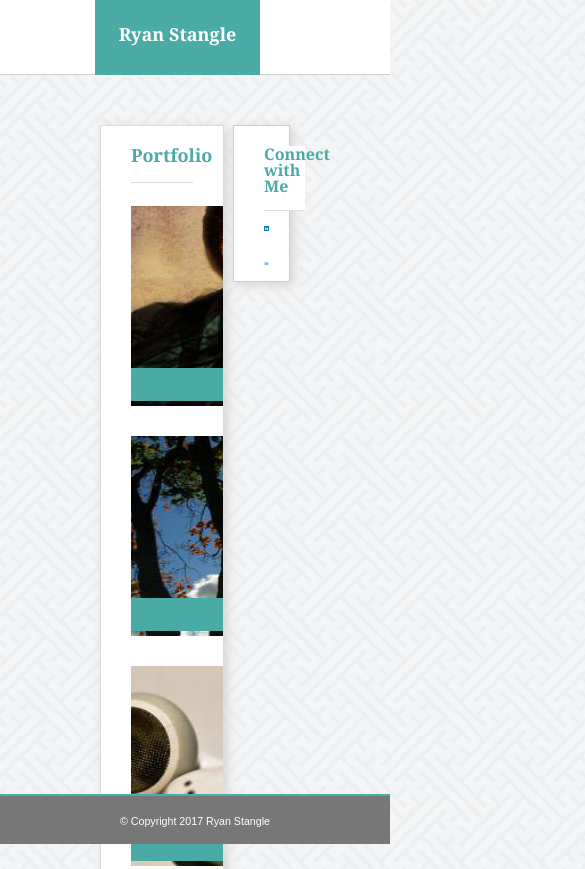
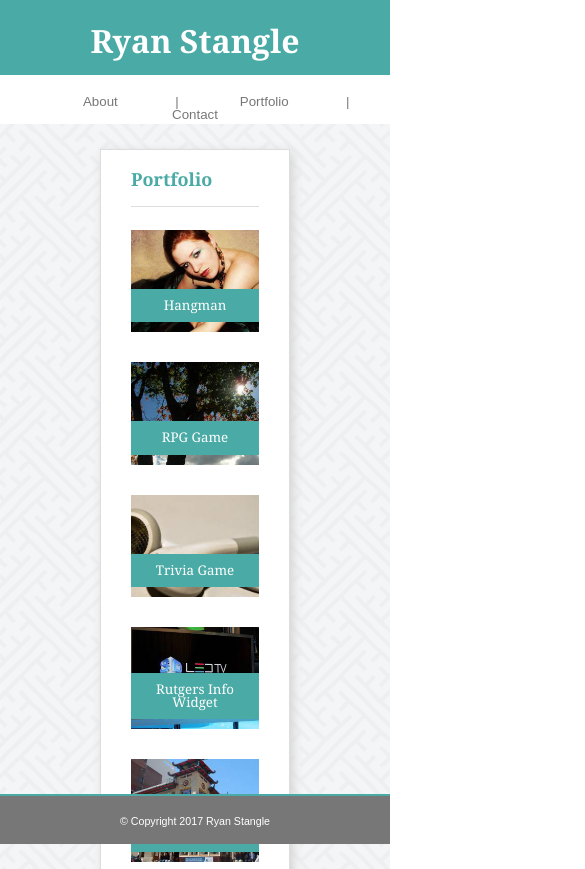
Before and after one commit to rstangle/Responsive-Portfolio, a plain HTML site: page portfolio.html in a window 390 px wide. Shown: the top 869 px of the page, 585 px wide, since content can reach past the window. Drawn offline with Linux system fonts and the light colour scheme.

Commit message:
Responsive Solutions

```diff
--- a/assets/css/style.css
+++ b/assets/css/style.css
@@ -68,7 +68,8 @@ section {
 	position: relative;
 	padding-left: 30px;
 	padding-top: 50px;
-	margin: 50px auto 0px auto;
+	padding-bottom: 50px;
+	margin: 50px auto 100px auto;
 	background: #ffffff;
 	width: 650px;
 	min-height: 400px;
@@ -159,7 +160,6 @@ h4 {
 	text-align: left;
 	font-weight: bold;
 	border-bottom: solid #dddddd 1px;
-	width: 75%;
 }
 
 .profile-pic {
@@ -167,7 +167,6 @@ h4 {
 	width: 200px;
 	height: 200px;
 	margin: 20px 20px 10px 0px;
-
 }
 
 /*vertical centering
@@ -229,13 +228,21 @@ input[type=submit] {
  	height: 550px;
  }
 
-.portfolio-section {
+/*.portfolio-section {
  	min-height: 800px;
  	height: auto;
  	margin-bottom: -30px;
  }
+*/
+.thumbnail-container {
+	position: relative;
+	float: left;
+	width: 285px;
+	height: 200px;
+	margin: 15px 20px 15px 0px;
+}
 
- .thumbnails {
+.thumbnails {
  	position: relative;
  	float: left;
 	width: 285px;
@@ -265,10 +272,16 @@ input[type=submit] {
 }
 
 img {
-	max-width: 100%
-	max-height: 100%;
+	width: 100%
+	height: auto;
 }
 
+/*.responsive {
+	padding: 0 6px;
+    float: left;
+    width: 49.99999%;
+}
+*/
 /* unvisited link */
 a:link {
     color: #777777;
@@ -292,9 +305,9 @@ a:active {
 @media screen and (max-width: 980px) {
 
 	.wrapper {
-	width: 960px;
+/*	width: 960px;
 	height: 75px;
-	margin: 0 auto 0 auto;
+	margin: 0 auto 0 auto;*/
 	padding-left: 95px;
 	padding-right: 40px;
 	}
@@ -302,83 +315,266 @@ a:active {
 	header {
 /*	float: left;*/
 	width: 20%;
-	padding-top: 25px;
-	padding-bottom: 15px;
+	/*padding-top: 25px;
+	padding-bottom: 15px;*/
 	margin: 0px auto 0px auto;
- 	background: #4aaaa5;
+ 	/*background: #4aaaa5;*/
  	height: 100%;
- 	color: white;
+ 	/*color: white;
  	font-weight: bold;
-	font-family: Georgia, Times, 'Times New Roman', serif;
+	font-family: Georgia, Times, 'Times New Roman', serif;*/
  	}
 
 	nav {
-	float: right;
-	padding-top: 25px;
-	padding-bottom: 15px;
 	margin: 0px auto 0px auto;
-	width: 35%;
 	height: 100%;
-	font-family: Arial, "Helvetica Neue", Helvetica, sans-serif;
-	font-size: 10pt;
+/*	background: red;*/
 	}
 
 	.container {
 	width: 100%;
-	height: 100%;
-	margin: 0 auto 0 auto;
 	padding-left: 100px;
 	padding-right: 100px;
+	margin: 0px auto;
 	}
 
 	section {
-	float: left;
-	position: relative;
-	padding-left: 30px;
-/*	padding-top: 50px;*/
 	margin: 50px auto 100px auto;
-	background: #ffffff;
 	width: 65%;
-/*	min-height: 400px;
-*/	overflow: hidden;
-	border: solid 1px #dddddd;
-	box-shadow: 3px 3px 10px lightgray;
+	padding-right: 30px;
 	}
 
 	.profile-pic {
 	width: 100%;
 	height: 100%;
-/*	margin: 20px 20px 10px 0px;*/
 	padding: 0px 30px 20px 0px;
 	}
 
 	aside {
-	float: right;
-	position: relative;
 	padding: 50px 5px 0px 25px;
 	margin: 50px auto;
-	background: #ffffff;
 	width: 30%;
 	height: auto;
-	border: solid 1px #cccccc;
-	box-shadow: 3px 3px 10px lightgray;
 	}
 
 	.connect-icons {
-	float: left;
-	display: inline;
 	width: 20%;
 	height: 20%;
-	margin: 15px 5px;
 	}
 
+	.thumbnail-container {
+	width: 100%;
+	height: 100%;
+	margin: 15px 20px 15px 0px;
+	}
 
-}
+	.thumbnails {
+ 	width: 100%;
+	height: 100%;
+	margin: 15px auto 0px auto;
+ 	}
+
+ 	.thumbnail-header {
+	/*float: left;
+	position: absolute;*/
+	bottom: 10px;
+/*	width: 100%;
+*/	padding: 10px;
+/*	padding-bottom: 10px;
+*/	/*margin: 0px auto;*/
+/* 	background: #4aaaa5;
+ 	height: auto;
+ 	color: white;
+ 	font-weight: normal;
+ 	font-size: 10pt;
+	font-family: Georgia, Times, 'Times New Roman', serif;
+	clear: both;*/
+ }
+
 
 @media screen and (max-width: 768px) {
+	.wrapper {
+	width: 100%;
+	padding-left: 95px;
+	padding-right: 40px;
+	}
 
+	header {
+/*	float: left;*/
+	width: 30%;
+	/*padding-top: 25px;
+	padding-bottom: 15px;*/
+	margin: 0px auto 0px auto;
+ 	/*background: #4aaaa5;*/
+ 	height: 100%;
+ 	/*color: white;
+ 	font-weight: bold;
+	font-family: Georgia, Times, 'Times New Roman', serif;*/
+ 	}
+
+	nav {
+	margin: 0px auto 0px auto;
+	height: 100%;
+/*	background: red;*/
+	}
+
+	.container {
+	width: 100%;
+	padding-left: 100px;
+	padding-right: 100px;
+	margin: 0px auto;
+	}
+
+	section {
+	margin: 50px auto 15px auto;
+	width: 100%;
+	padding-right: 30px;
+	clear: both;
+	}
+
+	.profile-pic {
+	width: 50%;
+	height: auto;
+	padding: 0px 30px 20px 0px;
+	margin-right: 0px;
+	}
+
+	aside {
+	display: inline;
+	padding: 50px 5px 0px 25px;
+	margin: 15px auto 100px auto;
+	width: 100%;
+	height: auto;
+	}
+
+	.connect-icons {
+	width: 10%;
+	height: auto;
+	}
+
+	.thumbnail-container {
+	width: 47%;
+	height: 100%;
+	margin: 15px 12px 0px 0px;
+	}
+
+	.thumbnails {
+ 	width: 100%;
+	height: auto;
+/*	margin: 15px auto 0px auto;
+*//*	float: left;
+*/ 	}
+
+ 	.thumbnail-header {
+	/*float: left;
+	position: absolute;*/
+	bottom: 10px;
+	width: 100%;
+/*	width: 100%;
+*/	padding: 10px;
+/*	padding-bottom: 10px;
+*/	/*margin: 0px auto;*/
+/* 	background: #4aaaa5;
+ 	height: auto;
+ 	color: white;
+ 	font-weight: normal;
+ 	font-size: 10pt;
+	font-family: Georgia, Times, 'Times New Roman', serif;
+	clear: both;*/
+ }
 }
 
 @media screen and (max-width: 640px) {
+	.wrapper {
+	width: 100%;
+	padding-left: 0px;
+	padding-right: 0px;
+	}
 
+	header {
+/*	float: left;*/
+	width: 100%;
+	font-size: 24pt;
+	/*padding-top: 25px;
+	padding-bottom: 15px;*/
+	margin: 0px auto 0px auto;
+ 	/*background: #4aaaa5;*/
+ 	height: 100%;
+ 	/*color: white;
+ 	font-weight: bold;
+	font-family: Georgia, Times, 'Times New Roman', serif;*/
+ 	}
+
+	nav {
+	width: 100%;
+	margin: 0px auto 0px auto;
+	padding-top: 20px;
+	height: 65%;
+	background: white;
+	}
+
+	.container {
+	width: 100%;
+	padding-left: 100px;
+	padding-right: 100px;
+	margin: 0px auto;
+	}
+
+	section {
+	margin: 25px auto 15px auto;
+	width: 100%;
+	padding-right: 30px;
+	clear: both;
+	}
+
+	.profile-pic {
+	width: 100%;
+	height: auto;
+	padding: 0px 0px 10px 0px;
+	margin-right: 0px;
+	}
+
+	p {
+	padding: 0px;
+	margin: 0px 0px 0px 0px;
+	text-align: left;
+	line-height: 2;
+	}
+
+	nav > a {
+	padding-left: 50px;
+	padding-right: 50px;
+	color: #777777;
+	}
+
+	.thumbnail-container {
+	width: 100%;
+	height: 100%;
+	margin: 15px 12px 0px 0px;
+	}
+
+	.thumbnails {
+ 	width: 100%;
+	height: auto;
+/*	margin: 15px auto 0px auto;
+*//*	float: left;
+*/ 	}
+
+ 	.thumbnail-header {
+	/*float: left;
+	position: absolute;*/
+	bottom: 10px;
+	width: 100%;
+/*	width: 100%;
+*/	padding: 10px;
+/*	padding-bottom: 10px;
+*/	/*margin: 0px auto;*/
+/* 	background: #4aaaa5;
+ 	height: auto;
+ 	color: white;
+ 	font-weight: normal;
+ 	font-size: 10pt;
+	font-family: Georgia, Times, 'Times New Roman', serif;
+	clear: both;*/
+ }
 }
--- a/portfolio.html
+++ b/portfolio.html
@@ -2,6 +2,9 @@
 <html lang="en">
 
 <head>
+
+  <meta charset="UTF-8">
+  <meta name="viewport" content="width=device-width, initial-scale=1.0">
 
   <title>Some Things About Me</title>
   <link rel="stylesheet" type="text/css" href="assets/css/reset.css">
@@ -25,29 +28,29 @@
   <div class="bodycontainer">
     <div class="container">
 
-      <section  class="portfolio-section">
+      <section>
             <h2>Portfolio<br><br></h2>
-            <div class="thumbnails">
+            <div class="thumbnail-container">
               <img src="assets/images/Portfolio1.jpg" alt="Hangman" class="thumbnails">
               <header class="thumbnail-header">Hangman</header>
             </div>
 
-            <div class="thumbnails">
+            <div class="thumbnail-container">
               <img src="assets/images/Portfolio2.jpg" alt="RPG Game" class="thumbnails">
               <header class="thumbnail-header">RPG Game</header>
             </div>
 
-            <div class="thumbnails">
+            <div class="thumbnail-container">
               <img src="assets/images/Portfolio3.jpg" alt="Trivia Game" class="thumbnails">
               <header class="thumbnail-header">Trivia Game</header>
             </div>
 
-            <div class="thumbnails">
+            <div class="thumbnail-container">
               <img src="assets/images/Portfolio4.jpg" alt="Rutgers Info Widget" class="thumbnails">
               <header class="thumbnail-header">Rutgers Info Widget</header>
             </div>
 
-            <div class="thumbnails">
+            <div class="thumbnail-container">
               <img src="assets/images/Portfolio5.jpg" alt="Rock Paper Scissors" class="thumbnails">
               <header class="thumbnail-header">Rock Paper Scissors</header>
             </div>
```
Also changed, not shown: index.html (+3 -0 lines).
